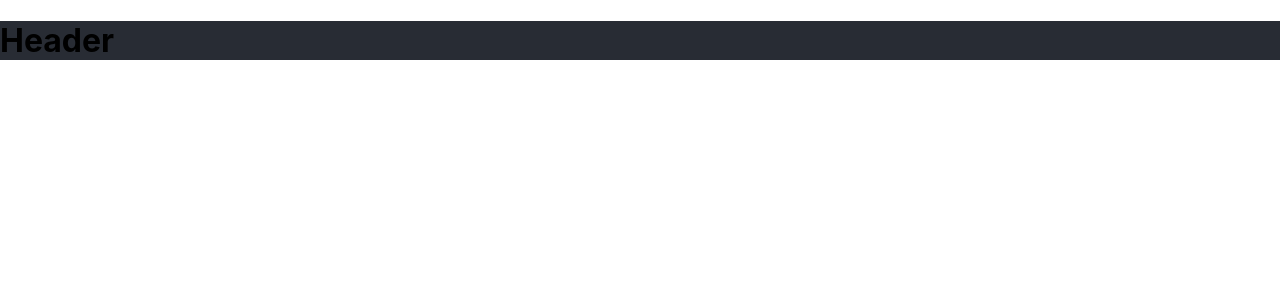
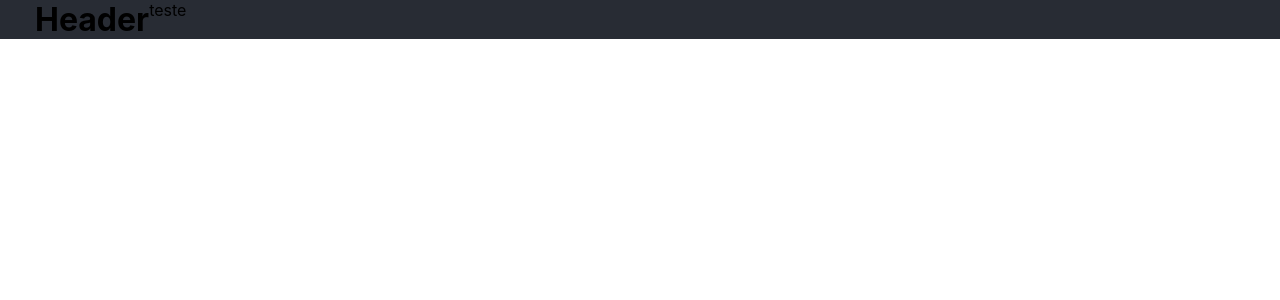
Before and after one commit to devsfer1/Blog, a Next.js app: page / in a window 1280 px wide. Shown: the top 300 px of the page. Built offline with nearby package versions, Linux system fonts and the light colour scheme.

Commit message:
feat: addded centerWrapper correct sizes in header

```diff
--- /dev/null
+++ b/shared/centerWrapper/index.tsx
@@ -0,0 +1,15 @@
+import { Wrapper, InnerWrapper } from './styles'
+
+const CenterWrapper = (props) => {
+  const { children } = props
+
+  return (
+    <Wrapper>
+      <InnerWrapper>
+        {children}
+      </InnerWrapper>
+    </Wrapper>
+  );
+};
+
+export default CenterWrapper;
--- /dev/null
+++ b/shared/centerWrapper/styles.ts
@@ -0,0 +1,70 @@
+import styled from 'styled-components';
+
+const size = {
+  mobileS: '320px',
+  mobileM: '375px',
+  mobileL: '425px',
+  tablet: '768px',
+  laptop: '1024px',
+  laptopL: '1440px',
+  desktop: '2560px'
+}
+
+const device = {
+  mobileS: `(min-width: ${size.mobileS})`,
+  mobileM: `(min-width: ${size.mobileM})`,
+  mobileL: `(min-width: ${size.mobileL})`,
+  tablet: `(min-width: ${size.tablet})`,
+  laptop: `(min-width: ${size.laptop})`,
+  laptopL: `(min-width: ${size.laptopL})`,
+  desktop: `(min-width: ${size.desktop})`,
+  desktopL: `(min-width: ${size.desktop})`
+};
+
+export const Wrapper = styled.div`
+  justify-content: center;
+  align-items: center;
+  display: flex;
+  width: 100%;
+`;
+
+export const InnerWrapper = styled.div`
+  display: flex;
+  flex: 1;
+  width: 100%;
+  margin: auto;
+
+  @media ${device.mobileS} {
+
+    padding-left: 10px;
+    padding-right: 10px;
+  }
+  @media ${device.mobileM} {
+    padding-left: 10px;
+    padding-right: 10px;
+  }
+  @media ${device.mobileL} {
+    padding-left: 15px;
+    padding-right: 15px;
+  }
+  @media ${device.tablet} {
+    padding-left: 25px;
+    padding-right: 25px;
+  }
+  @media ${device.laptop} {
+    padding-left: 35px;
+    padding-right: 35px;
+  }
+  @media ${device.laptopL} {
+    padding-left: 85px;
+    padding-right: 85px;
+  }
+  @media ${device.desktop} {
+    padding-left: 105px;
+    padding-right: 105px;
+  }
+  @media ${device.desktopL} {
+    padding-left: 185px;
+    padding-right: 185px;
+  }
+`;
--- a/shared/header/index.tsx
+++ b/shared/header/index.tsx
@@ -1,11 +1,15 @@
 import StyledHeader from './styles';
+import { CenterWrapper } from '@/shared';
 
 const Header = () => {
   return (
     <StyledHeader>
-      <h1>Header</h1>
+      <CenterWrapper>
+        <h1>Header</h1>
+        <p>teste</p>
+      </CenterWrapper>
     </StyledHeader>
   );
-}
+};
 
 export default Header;
--- a/shared/header/styles.ts
+++ b/shared/header/styles.ts
@@ -2,6 +2,7 @@ import styled from 'styled-components';
 
 const StyledHeader = styled.header`
   background-color: #282c34;
+
 `;
 
 export default StyledHeader;
--- a/shared/index.ts
+++ b/shared/index.ts
@@ -1,3 +1,3 @@
-export * from './CenterWrapper'
 export * from './Page'
 export { default as Header } from './header'
+export { default as CenterWrapper } from './centerWrapper'
--- a/styles/globals.css
+++ b/styles/globals.css
@@ -13,4 +13,6 @@ a {
 
 * {
   box-sizing: border-box;
+  margin: 0;
+  padding: 0;
 }
```
Also changed, not shown: shared/CenterWrapper.tsx (deleted, +0 -11 lines), posts/test.md (added), 1 other file (tests, documents, lock files or other folders).
